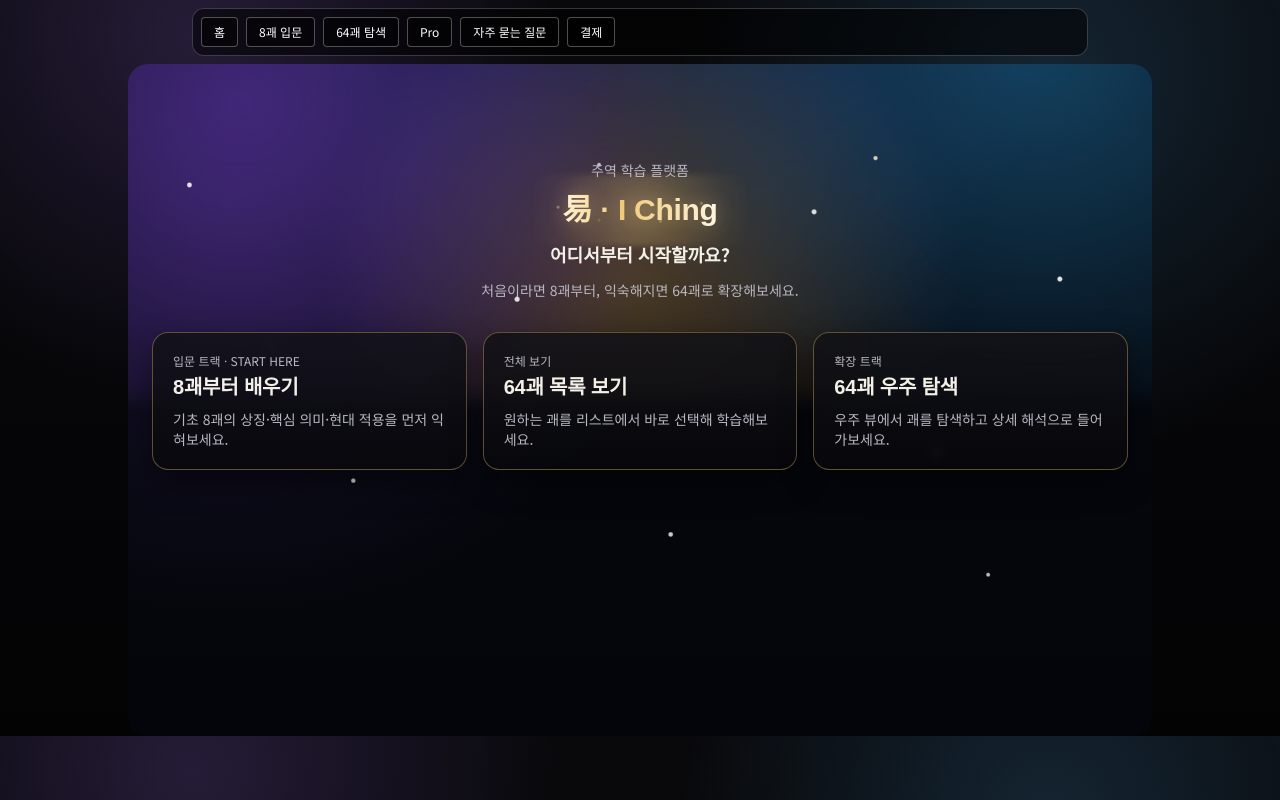
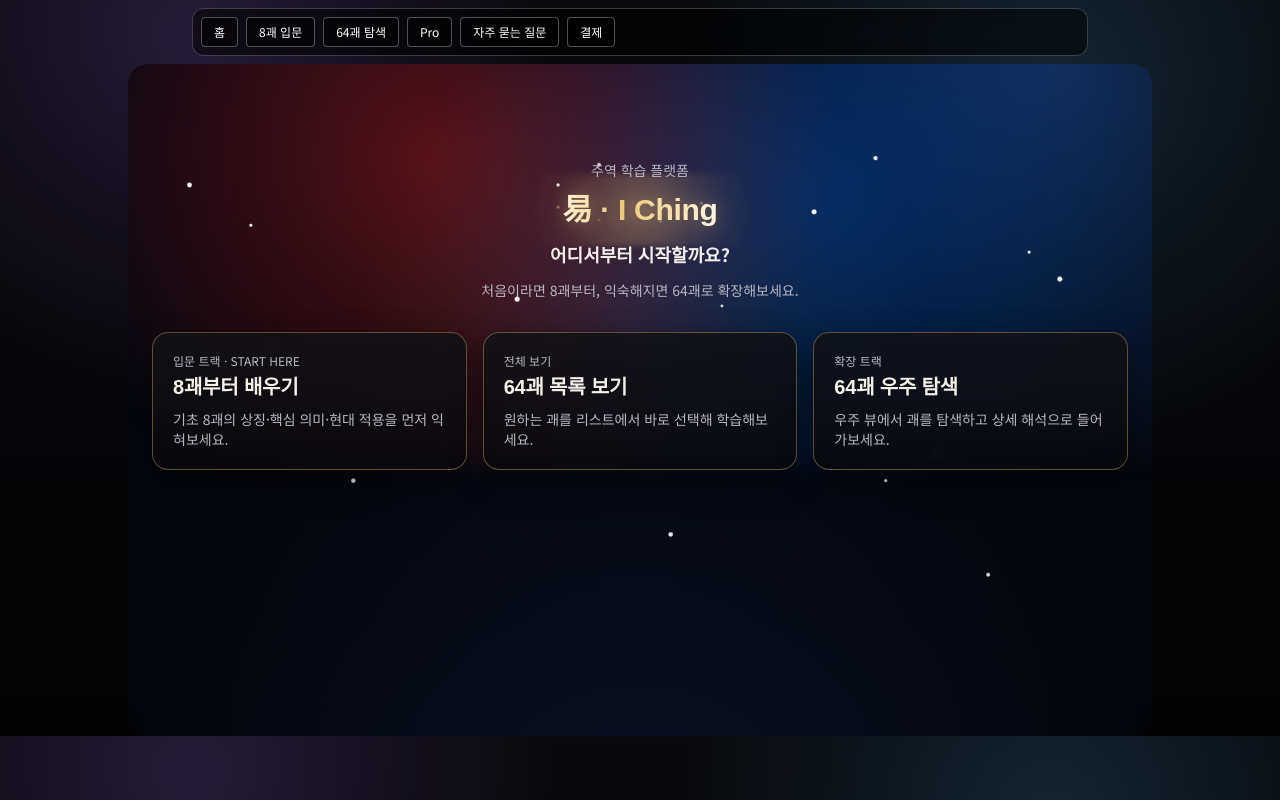
Before and after one commit to kinddragon1224/iching-learning-web, a Next.js app: page / in a window 1280 px wide. Built offline with nearby package versions, Linux system fonts and the light colour scheme.

Commit message:
Apply Taeguk-inspired cosmic home background with stronger twinkling stars

```diff
--- a/app/globals.css
+++ b/app/globals.css
@@ -226,22 +226,22 @@ h3 {
   border-radius: 20px;
   min-height: calc(100vh - 8rem);
   background:
-    radial-gradient(circle at 50% -10%, rgba(52, 82, 170, 0.28), transparent 46%),
-    radial-gradient(circle at 10% 20%, rgba(110, 68, 190, 0.2), transparent 40%),
-    linear-gradient(180deg, #070a14 0%, #05070d 45%, #04050a 100%);
+    radial-gradient(circle at 50% 120%, rgba(12, 20, 44, 0.78), transparent 55%),
+    linear-gradient(180deg, #050814 0%, #04070f 45%, #03050a 100%);
 }
 
 .home-nebula-layer {
   position: absolute;
-  inset: -20% -10% auto -10%;
-  height: 70%;
+  inset: -18% -12% auto -12%;
+  height: 78%;
   z-index: 0;
   background:
-    radial-gradient(circle at 18% 38%, rgba(136, 82, 255, 0.36), transparent 42%),
-    radial-gradient(circle at 82% 28%, rgba(66, 178, 255, 0.32), transparent 40%),
-    radial-gradient(circle at 50% 75%, rgba(255, 188, 92, 0.26), transparent 44%);
-  filter: blur(10px) saturate(1.2);
-  animation: nebulaFloat 9s ease-in-out infinite;
+    radial-gradient(circle at 34% 42%, rgba(214, 44, 44, 0.34), transparent 44%),
+    radial-gradient(circle at 64% 50%, rgba(0, 71, 160, 0.38), transparent 46%),
+    radial-gradient(circle at 50% 68%, rgba(255, 255, 255, 0.09), transparent 38%),
+    radial-gradient(circle at 82% 24%, rgba(88, 152, 255, 0.24), transparent 40%);
+  filter: blur(10px) saturate(1.25);
+  animation: nebulaFloat 8.2s ease-in-out infinite;
   pointer-events: none;
 }
 
@@ -273,6 +273,28 @@ h3 {
 }
 
 @keyframes starsTwinkle {
-  0%, 100% { opacity: 0.55; }
-  50% { opacity: 0.88; }
+  0%, 100% { opacity: 0.62; filter: brightness(1); }
+  50% { opacity: 1; filter: brightness(1.45); }
 }
+
+.home-stars-layer-2 {
+  position: absolute;
+  inset: 0;
+  z-index: 0;
+  pointer-events: none;
+  opacity: 0.85;
+  background-image:
+    radial-gradient(circle at 12% 24%, rgba(255,255,255,0.95) 0 1px, transparent 2px),
+    radial-gradient(circle at 28% 46%, rgba(255,255,255,0.88) 0 0.9px, transparent 1.9px),
+    radial-gradient(circle at 42% 18%, rgba(255,255,255,0.92) 0 1.1px, transparent 2.1px),
+    radial-gradient(circle at 58% 36%, rgba(255,255,255,0.82) 0 0.9px, transparent 1.9px),
+    radial-gradient(circle at 74% 62%, rgba(255,255,255,0.94) 0 1px, transparent 2px),
+    radial-gradient(circle at 88% 28%, rgba(255,255,255,0.9) 0 1px, transparent 2px);
+  animation: starsTwinkleFast 2.2s ease-in-out infinite;
+  mix-blend-mode: screen;
+}
+
+@keyframes starsTwinkleFast {
+  0%, 100% { opacity: 0.45; }
+  50% { opacity: 0.98; }
+}
--- a/app/page.tsx
+++ b/app/page.tsx
@@ -7,6 +7,7 @@ export default function Home() {
     <main className="home-hero-bg mx-auto max-w-5xl p-6 pt-24">
       <div className="home-nebula-layer" aria-hidden />
       <div className="home-stars-layer" aria-hidden />
+      <div className="home-stars-layer-2" aria-hidden />
 
       <header className="relative z-10 space-y-3 text-center">
         <p className="text-sm text-[var(--text-muted)] home-fade-in">주역 학습 플랫폼</p>
```
